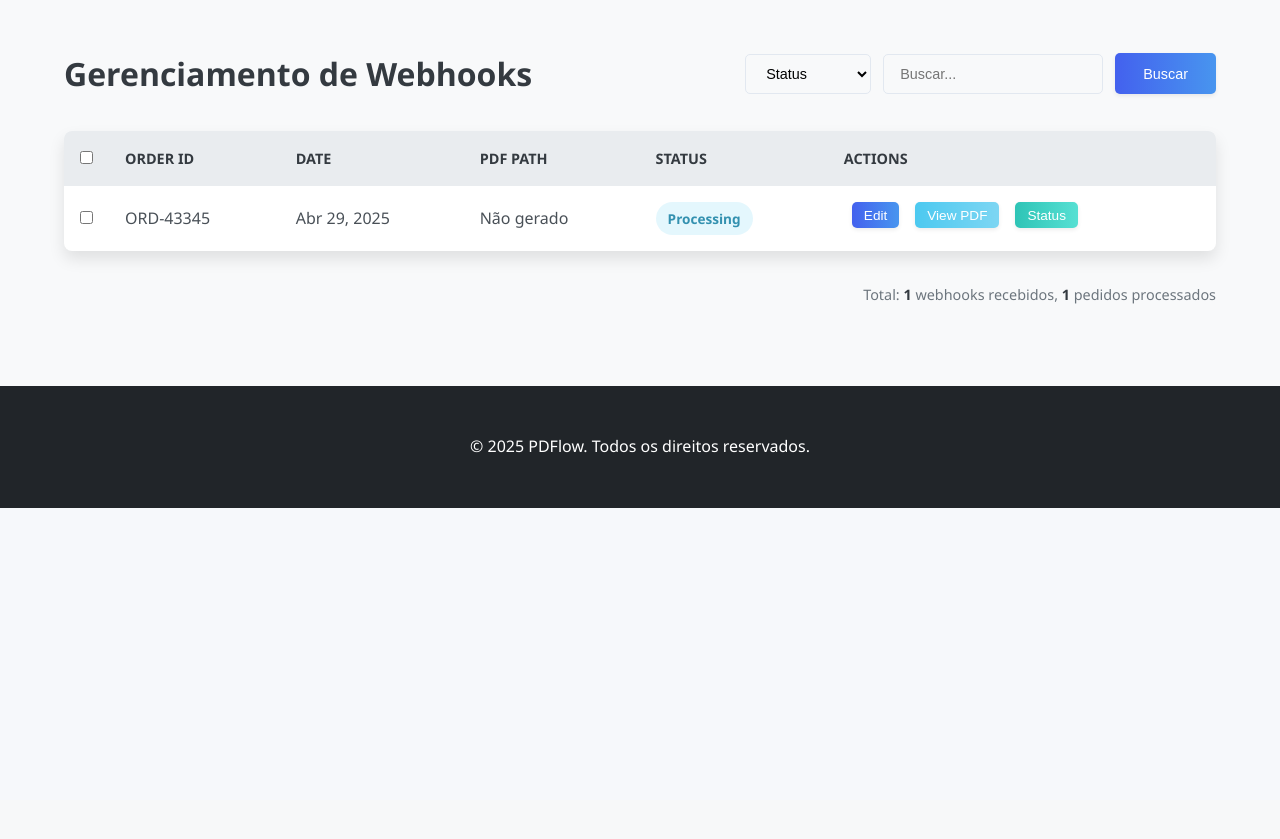
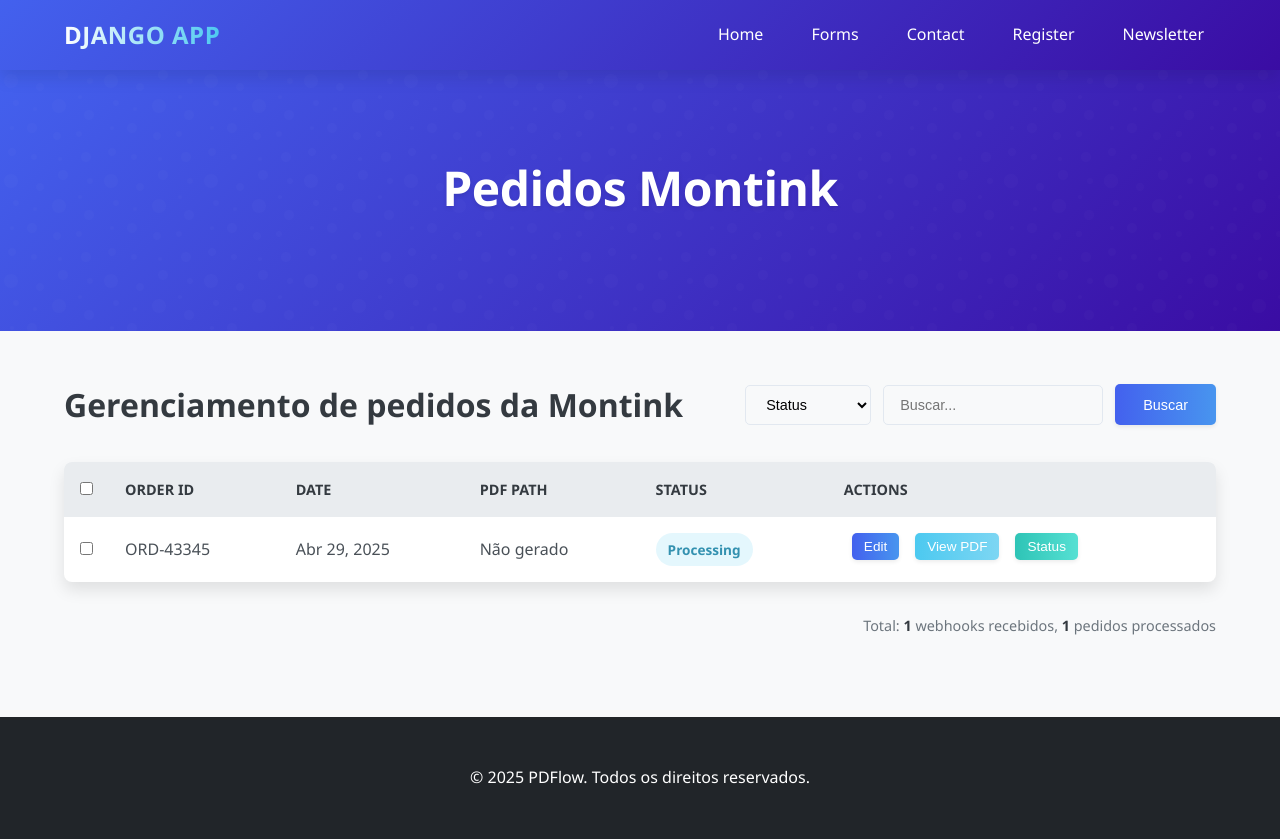
Before and after one commit to arthurreiscdg/CDGSYSTEM, a Django app: page /webhooks/list/ in a window 1280 px wide. Before the commit the page ends 508 px from the top, so only its background shows below. Run offline with Django 5.2, Linux system fonts and the light colour scheme; data comes from the database, SQL or seed files in the repository; parts of the project's set-up code (start-up, migrations or seed data) failed here and were passed over.

Commit message:
Atualizar layout da página de webhooks com novos links de navegação e título

```diff
--- a/apps/webhooks/templates/webhooks/list.html
+++ b/apps/webhooks/templates/webhooks/list.html
@@ -11,11 +11,39 @@
     <link rel="stylesheet" href="{% static 'css/webhooks/webhooks.css' %}">
 </head>
 <body>
+    <header>
+        <div class="container">
+            <nav class="navbar">
+                <div class="logo">Django App</div>
+                <ul class="nav-links">
+                    <li><a href="#">Home</a></li>
+                    <li><a href="#nav-buttons">Forms</a></li>
+                    <li><a href="#contact-form-section">Contact</a></li>
+                    <li><a href="#register-form-section">Register</a></li>
+                    <li><a href="#newsletter-form-section">Newsletter</a></li>
+                </ul>
+                <div class="hamburger">
+                    <span class="bar"></span>
+                    <span class="bar"></span>
+                    <span class="bar"></span>
+                </div>
+            </nav>
+        </div>
+    </header>
+
+    <section class="hero">
+        <div class="container">
+            <div class="hero-content">
+                <h1>Pedidos Montink</h1>
+            </div>
+        </div>
+    </section>
+
 
     <section class="webhook-management">
         <div class="container">
             <div class="webhook-header">
-                <h2>Gerenciamento de Webhooks</h2>
+                <h2>Gerenciamento de pedidos da Montink</h2>
                 <div class="webhook-actions">
                     <form id="webhookFilterForm" class="row" method="get">
                         <div class="form-group">
```
